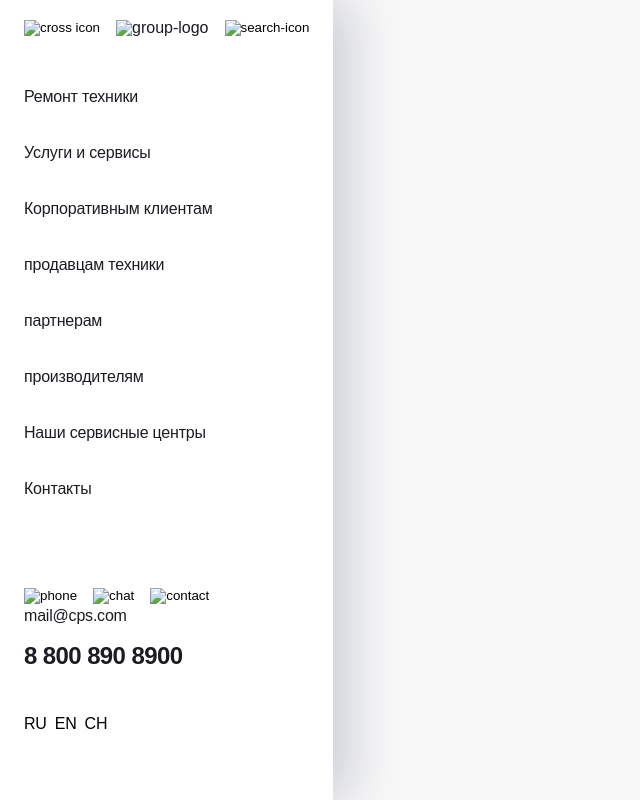
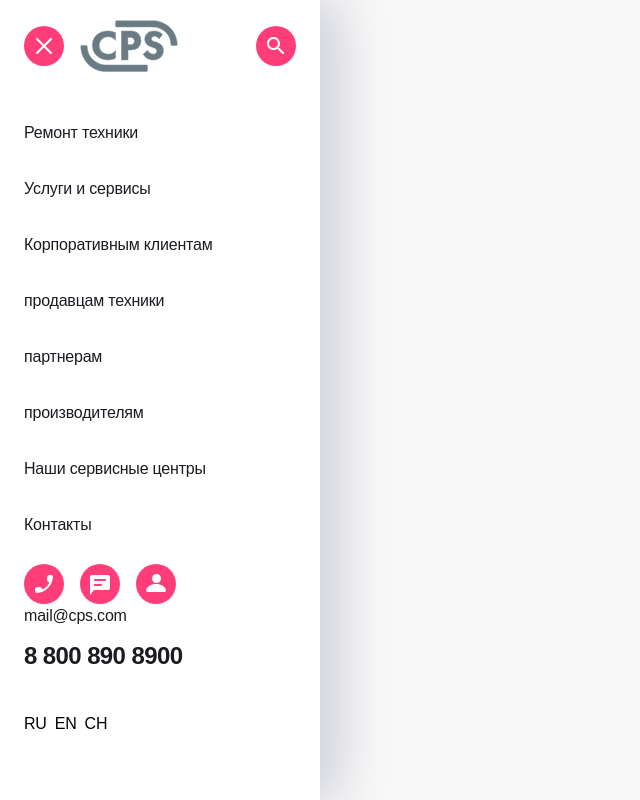
Before and after one commit to pavelkozlovskii/kataprolect4-1, a plain HTML site: page index.html in a window 1280 px wide. Shown: the whole page, without its empty margins (0-640 px from the left). Drawn offline with Linux system fonts and the light colour scheme; a web font is replaced by a local one.

Commit message:
Add files via upload

```diff
--- a/index.html
+++ b/index.html
@@ -14,19 +14,19 @@
                         <div class="mod-men__top">
                             <div class="mod-menu__head">
                                 <button class="button-rounded">
-                                    <img src="../second/images/burger.svg" alt="cross icon">
+                                    <img src="images/burger.svg" alt="cross icon">
                                 </button>
                                 <a class="mod-menu__logo" href="#">
-                                    <img src="../second/images/Group.svg" alt="group-logo">
+                                    <img src="images/Group.svg" alt="group-logo">
                                 </a>
                                 <button class="button-rounded">
-                                    <img src="../second/images/search.svg" alt="search-icon">
+                                    <img src="images/search.svg" alt="search-icon">
                                 </button>
                             </div>
 
                             <ul class="mod-menu__menu">
                                 <li class="mod-menu__line">
-                                    <a class="mod-menu__link mod-menu__link--active" href="#">Ремонт техники</a>
+                                    <a class="mod-menu__link" href="#">Ремонт техники</a>
                                 </li>
                                 <li class="mod-menu__line">
                                 <a class="mod-menu__link" href="#">Услуги и сервисы</a>
@@ -55,17 +55,17 @@
                         <ul class="mod-menu__list">
                             <li class="mod-menu__btn">
                                 <button class="button-rounded">
-                                    <img src="../second/images/chat copy.svg" alt="phone">
+                                    <img src="images/chat copy.svg" alt="phone">
                                 </button>
                             </li>
                             <li class="mod-menu__btn">
                                 <button class="button-rounded">
-                                    <img src="../second/images/chat.svg" alt="chat">
+                                    <img src="images/chat.svg" alt="chat">
                                 </button>
                             </li>
                             <li class="mod-menu__btn">
                                 <button class="button-rounded">
-                                    <img src="../second/images/profile.svg" alt="contact">
+                                    <img src="images/profile.svg" alt="contact">
                                 </button>
                             </li>
                         </ul>
```
